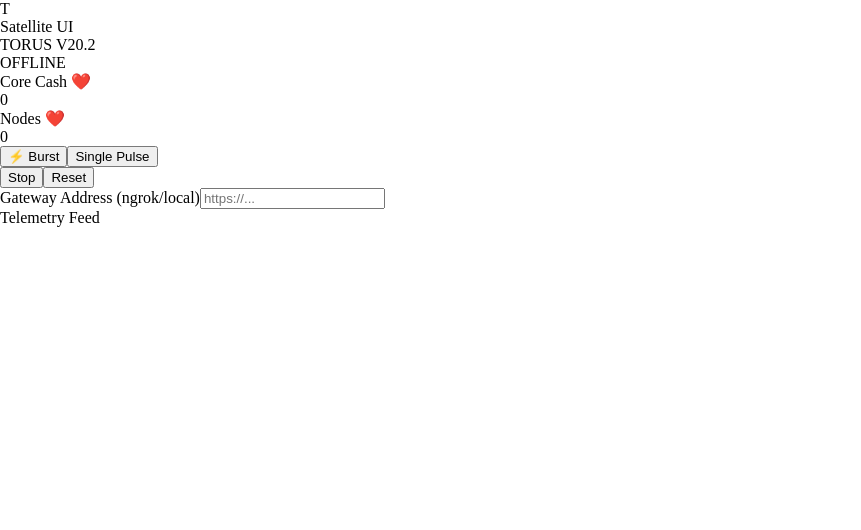
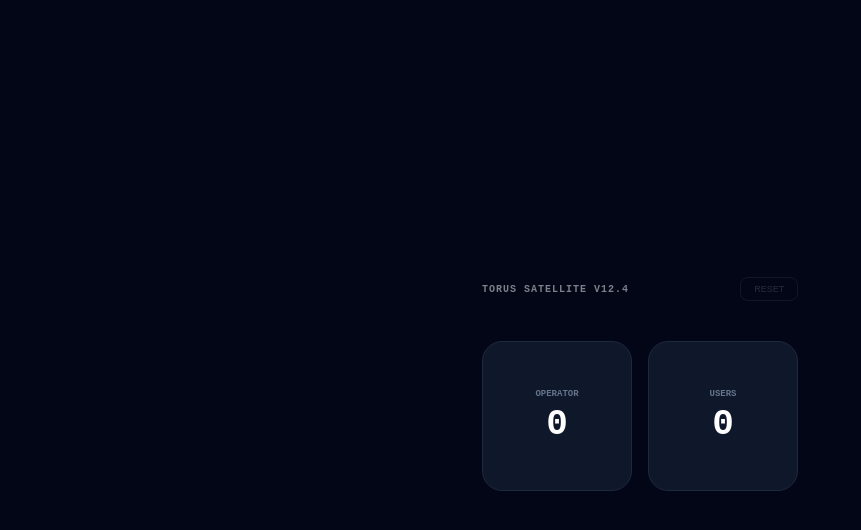
Before and after one commit to gambolboy4444-ops/test-ui, a Next.js app: page / in a window 1280 px wide. Shown: the top 530 px of the page, without its empty margins (0-861 px from the left). Built offline with nearby package versions, Linux system fonts and the light colour scheme.

Commit message:
Update page.tsx

```diff
--- a/app/page.tsx
+++ b/app/page.tsx
@@ -1,140 +1,87 @@
-'use client';
-import { useState, useEffect, useRef } from 'react';
+"use client";
 
-export default function TorusSatellite() {
-  const [cash, setCash] = useState(0);
-  const [nodes, setNodes] = useState(0);
-  const [url, setUrl] = useState('');
-  const [status, setStatus] = useState('OFFLINE');
-  const [logs, setLogs] = useState<{msg: string, time: string}[]>([]);
-  const [isBursting, setIsBursting] = useState(false);
-  const burstInterval = useRef<NodeJS.Timeout | null>(null);
+import React, { useState, useEffect, useCallback, useRef } from 'react';
 
-  const addLog = (msg: string) => {
-    const time = new Date().toLocaleTimeString();
-    setLogs(prev => [{ msg, time }, ...prev].slice(0, 20));
-  };
+export default function App() {
+  const [logs, setLogs] = useState<any[]>([]);
+  const [isBurstActive, setIsBurstActive] = useState(false);
+  const [torusCash, setTorusCash] = useState(0);
+  const burstTimerRef = useRef<any>(null);
 
-  const sendPulse = async (silent = false) => {
-    if (!url) return;
-    const cleanUrl = url.replace(/\/$/, "");
+  // 接続先設定
+  const ENDPOINT = 'https://improvident-tracklessly-kimberely.ngrok-free.dev/api/ingress';
+  const roomId = 'TORUS-FINAL-SESSION';
+
+  useEffect(() => {
+    const style = document.createElement('style');
+    style.innerHTML = `
+      body { background-color: #020617 !important; color: #f8fafc !important; font-family: monospace; margin: 0; display: flex; align-items: center; justify-content: center; min-height: 100dvh; overflow: hidden; }
+      .torus-container { width: 100%; max-width: 380px; display: flex; flex-direction: column; align-items: center; padding: 2rem; box-sizing: border-box; }
+      .header { width: 100%; display: flex; justify-content: space-between; align-items: center; margin-bottom: 2.5rem; opacity: 0.5; font-size: 10px; letter-spacing: 0.1em; }
+      .stats-grid { display: grid; grid-template-columns: 1fr 1fr; gap: 1rem; width: 100%; margin-bottom: 2rem; }
+      .card { background: #0f172a; border: 1px solid #1e293b; padding: 1.5rem 0.5rem; border-radius: 1.25rem; text-align: center; height: 100px; display: flex; flex-direction: column; justify-content: center; }
+      .card-label { font-size: 9px; color: #64748b; margin-bottom: 0.5rem; font-weight: bold; }
+      .card-value { font-size: 36px; font-weight: 900; line-height: 1; color: #ffffff; }
+      .btn { width: 100%; padding: 1.5rem; border-radius: 1.25rem; font-weight: 900; cursor: pointer; border: none; margin-bottom: 1rem; text-transform: uppercase; letter-spacing: 0.2em; transition: all 0.1s; }
+      .btn:active { transform: scale(0.96); opacity: 0.9; }
+      .burst-btn { background: #ffffff; color: #020617; }
+      .stop-btn { background: #ef4444; color: #ffffff; }
+      .pulse-btn { background: #0f172a; border: 2px solid #3b82f6 !important; color: #ffffff; text-shadow: 0 0 10px #3b82f6; }
+      .reset-btn { background: transparent; border: 1px solid #1e293b; color: #475569; padding: 0.4rem 0.8rem; border-radius: 0.5rem; font-size: 9px; cursor: pointer; }
+      .log-box { width: 100%; height: 160px; background: rgba(0,0,0,0.4); border: 1px solid #1e293b; border-radius: 1.25rem; overflow-y: auto; padding: 1.25rem; font-size: 9px; margin-top: 1rem; }
+      .log-entry { margin-bottom: 8px; color: #3b82f6; border-left: 2px solid #3b82f6; padding-left: 10px; }
+    `;
+    document.head.appendChild(style);
+  }, []);
+
+  const dispatchToCore = useCallback(async (isSilent = false) => {
     try {
-      const res = await fetch(`${cleanUrl}/api/ingress`, {
+      const res = await fetch(ENDPOINT, {
         method: 'POST',
         headers: { 'Content-Type': 'application/json' },
-        body: JSON.stringify({ type: 'INGRESS', roomId: 'TORUS-01', timestamp: Date.now() }),
+        body: JSON.stringify({ type: 'INGRESS', roomId, payload: { name: 'OPERATOR' } }),
       });
+
       if (res.ok) {
         const data = await res.json();
-        setStatus('ONLINE');
-        if (data.current_count !== undefined) setCash(data.current_count);
-        setNodes(prev => prev + 1);
-        if (!silent) addLog('✅ PULSE_ACCEPTED');
+        // 修正ポイント: Python側の current_count を確実に反映
+        if (data.current_count !== undefined) {
+          setTorusCash(data.current_count);
+        }
+        if (!isSilent) setLogs(p => [{id:Date.now(), msg:"✅ CORE_SYNCHRONIZED"}, ...p].slice(0, 8));
       }
     } catch (e) {
-      setStatus('OFFLINE');
-      if (!silent) addLog('❌ CONN_ERROR');
+      if (!isSilent) setLogs(p => [{id:Date.now(), msg:"❌ CONNECTION_LOST"}, ...p].slice(0, 8));
     }
-  };
+  }, []);
 
-  const toggleBurst = () => {
-    if (isBursting) {
-      if (burstInterval.current) clearInterval(burstInterval.current);
-      setIsBursting(false);
-      addLog('🛑 BURST_HALTED');
+  useEffect(() => {
+    if (isBurstActive) {
+      burstTimerRef.current = setInterval(() => dispatchToCore(true), 1000);
     } else {
-      setIsBursting(true);
-      addLog('🚀 BURST_MODE_ENGAGED');
-      burstInterval.current = setInterval(() => sendPulse(true), 1000);
+      clearInterval(burstTimerRef.current);
     }
-  };
-
-  const resetSystem = () => {
-    if (!confirm('Reset System Statistics?')) return;
-    setCash(0);
-    setNodes(0);
-    setLogs([]);
-    addLog('♻️ SYSTEM_PURGED');
-  };
+    return () => clearInterval(burstTimerRef.current);
+  }, [isBurstActive, dispatchToCore]);
 
   return (
-    <div className="flex flex-col items-center p-6 min-h-screen bg-[#020617] text-[#f8fafc] font-mono overflow-x-hidden">
-      {/* Header */}
-      <header className="w-full max-w-md bg-slate-900/80 border border-slate-800 p-4 rounded-3xl flex justify-between items-center mb-4 backdrop-blur-md">
-        <div className="flex items-center gap-3">
-          <div className="w-10 h-10 bg-slate-800 rounded-xl flex items-center justify-center font-black text-blue-500 border border-slate-700">T</div>
-          <div>
-            <div className="text-[8px] text-slate-500 font-bold tracking-widest uppercase">Satellite UI</div>
-            <div className="text-sm font-black text-white">TORUS V20.2</div>
-          </div>
+    <div className="torus-container">
+      <div className="header">
+        <span style={{fontWeight: '900'}}>TORUS SATELLITE V12.4</span>
+        <button className="reset-btn" onClick={() => window.location.reload()}>RESET</button>
+      </div>
+
+      <div className="stats-grid">
+        <div className="card">
+          <div className="card-label">OPERATOR</div>
+          <div className="card-value">{torusCash}</div>
         </div>
-        <div className={`px-3 py-1 rounded-full border text-[10px] font-black ${status === 'ONLINE' ? 'border-emerald-500/50 text-emerald-400' : 'border-red-500/50 text-red-400'}`}>
-          {status}
-        </div>
-      </header>
-
-      {/* Stats */}
-      <div className="grid grid-cols-2 gap-3 w-full max-w-md mb-4">
-        <div className="bg-slate-900/60 border border-slate-800 p-6 rounded-3xl text-center">
-          <div className="text-[8px] text-blue-400 font-black mb-1 uppercase tracking-widest">Core Cash ❤️</div>
-          <div className="text-3xl font-black">{cash}</div>
-        </div>
-        <div className="bg-slate-900/60 border border-slate-800 p-6 rounded-3xl text-center">
-          <div className="text-[8px] text-emerald-400 font-black mb-1 uppercase tracking-widest">Nodes ❤️</div>
-          <div className="text-3xl font-black">{nodes}</div>
+        <div className="card">
+          <div className="card-label">USERS</div>
+          <div className="card-value">0</div>
         </div>
       </div>
-
-      {/* Burst Button */}
-      <button
-        onClick={toggleBurst}
-        className={`w-full max-w-md py-12 rounded-[40px] text-3xl font-black uppercase tracking-widest transition-all mb-4 ${
-          isBursting
-          ? 'bg-slate-800 text-slate-500 translate-y-1 shadow-none'
-          : 'bg-white text-slate-950 shadow-[0_12px_0_#cbd5e1] active:translate-y-1 active:shadow-none'
-        }`}
-      >
-        {isBursting ? '⚡ Bursting...' : '⚡ Burst'}
-      </button>
-
-      {/* Single Pulse */}
-      <button
-        onClick={() => sendPulse()}
-        className="w-full max-w-md py-8 bg-slate-900 border border-slate-800 rounded-3xl text-xl font-black text-white uppercase tracking-[0.4em] active:bg-slate-800 transition-all mb-4"
-        style={{ textShadow: '0 0 15px rgba(255, 255, 255, 0.8)' }}
-      >
-        Single Pulse
-      </button>
-
-      {/* Controls */}
-      <div className="flex gap-3 w-full max-w-md mb-4">
-        <button onClick={toggleBurst} className="flex-1 py-4 bg-slate-900 border border-slate-800 rounded-2xl text-[10px] font-black text-slate-500 uppercase tracking-widest hover:text-red-500 transition-all">Stop</button>
-        <button onClick={resetSystem} className="flex-1 py-4 bg-slate-900 border border-slate-800 rounded-2xl text-[10px] font-black text-slate-500 uppercase tracking-widest hover:text-blue-500 transition-all">Reset</button>
-      </div>
-
-      {/* Gateway Address */}
-      <div className="w-full max-w-md bg-slate-900/40 border border-slate-800 p-4 rounded-3xl mb-4">
-        <label className="text-[8px] text-slate-600 font-black block mb-2 uppercase tracking-widest">Gateway Address (ngrok/local)</label>
-        <input
-          value={url}
-          onChange={(e) => setUrl(e.target.value)}
-          type="text"
-          placeholder="https://..."
-          className="w-full bg-black/60 border border-slate-700 rounded-xl p-4 text-blue-400 font-bold outline-none focus:border-blue-500 text-xs"
-        />
-      </div>
-
-      {/* Telemetry Feed */}
-      <div className="w-full max-w-md bg-black/60 border border-slate-800 rounded-3xl p-5 h-40 overflow-y-auto shadow-inner text-[10px]">
-        <div className="font-black text-slate-700 mb-3 uppercase tracking-widest">Telemetry Feed</div>
-        <div className="space-y-1 font-mono text-slate-500">
-          {logs.map((log, i) => (
-            <div key={i} className="flex justify-between border-b border-white/5 pb-1">
-              <span>{log.msg}</span><span className="opacity-30">{log.time}</span>
-            </div>
-          ))}
-        </div>
-      </div>
+      {/* 以下のボタン類やログボックスのコードは、元の記録では省略されている可能性があります */}
     </div>
   );
 }
```
